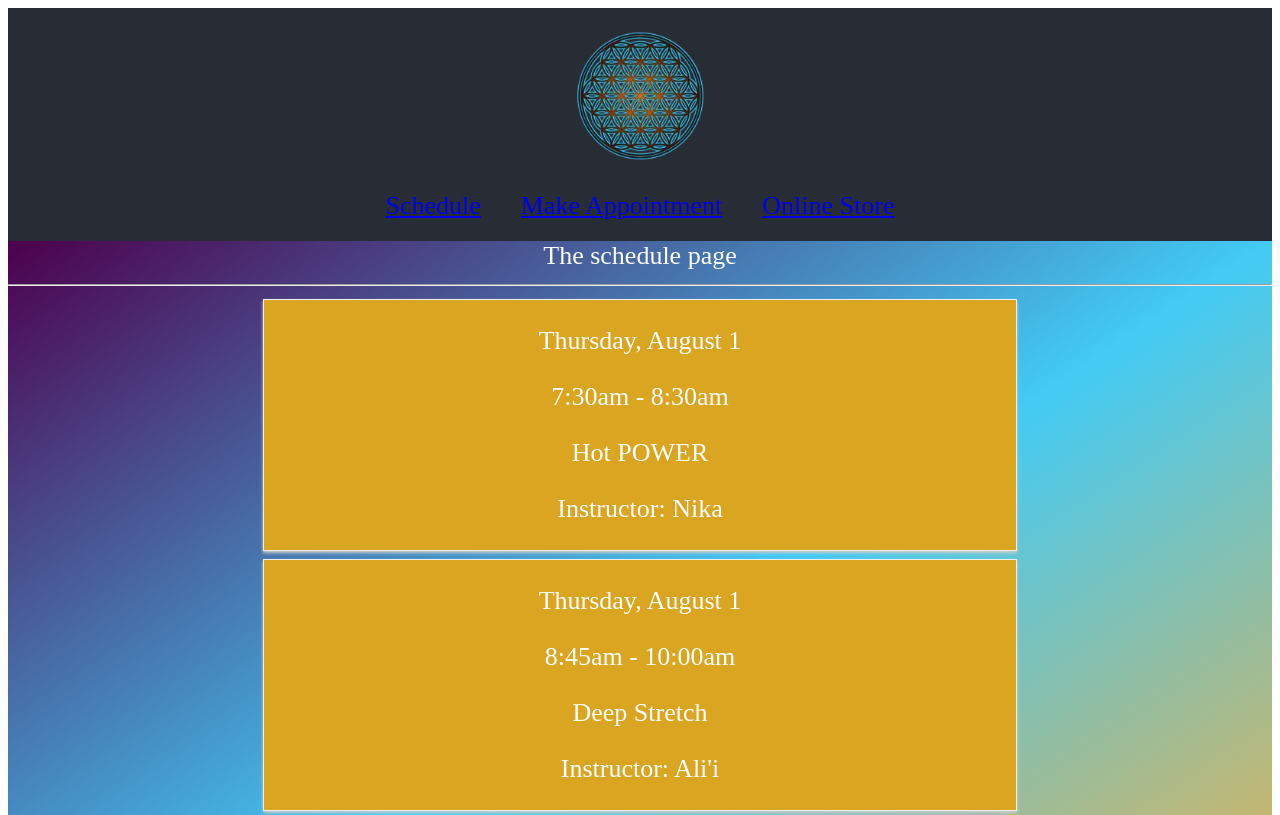
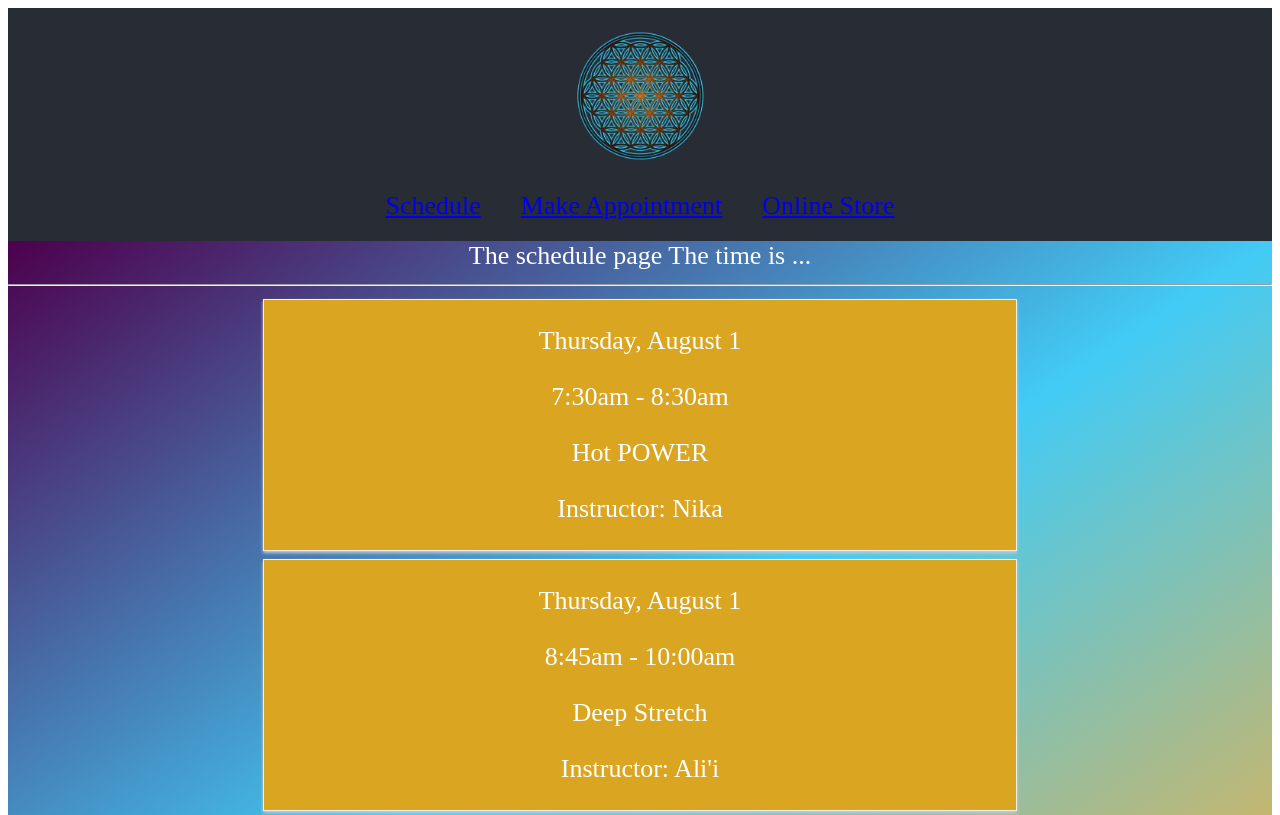
Before and after one commit to step818/hack-your-healing, a React app: page /#/schedule in a window 1280 px wide. Shown: the top 815 px of the page. Built offline with nearby package versions, Linux system fonts and the light colour scheme.

Commit message:
minor schedule comments

```diff
--- a/src/components/Schedule.jsx
+++ b/src/components/Schedule.jsx
@@ -39,15 +39,18 @@ class Schedule extends React.Component {
         console.log("updateSchedule called");
 
         // If (now === then) {setState below}
+        //if(moment() === {props.date} + {props.time}){}
         var newMasterScheduleList = this.state.masterScheduleList.slice();
         newMasterScheduleList.shift();
         this.setState({masterScheduleList: newMasterScheduleList});
     }
+        render() {
 
-        render() {
+
             return(
                 <div>
                     The schedule page
+                    The time is ...
                     <ScheduleList  masterScheduleList={this.state.masterScheduleList} />
                 </div>
             );
```
